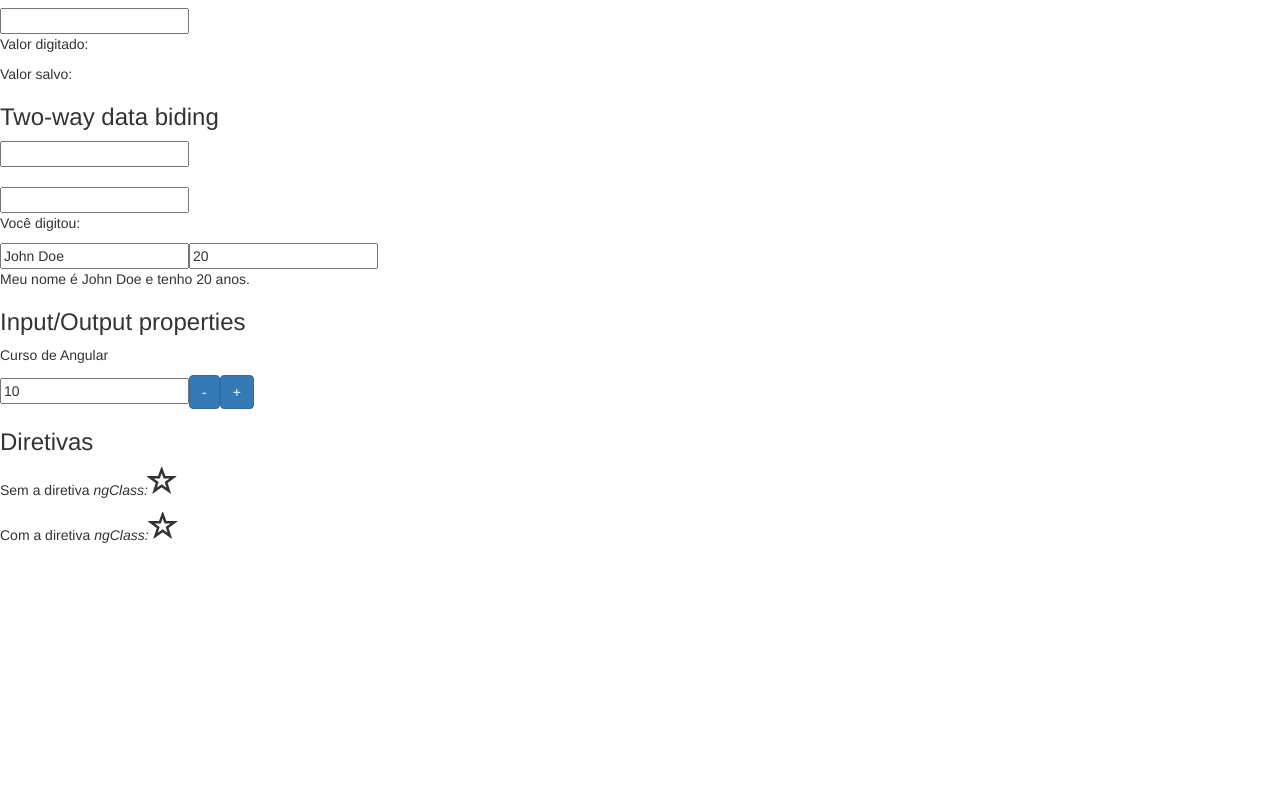
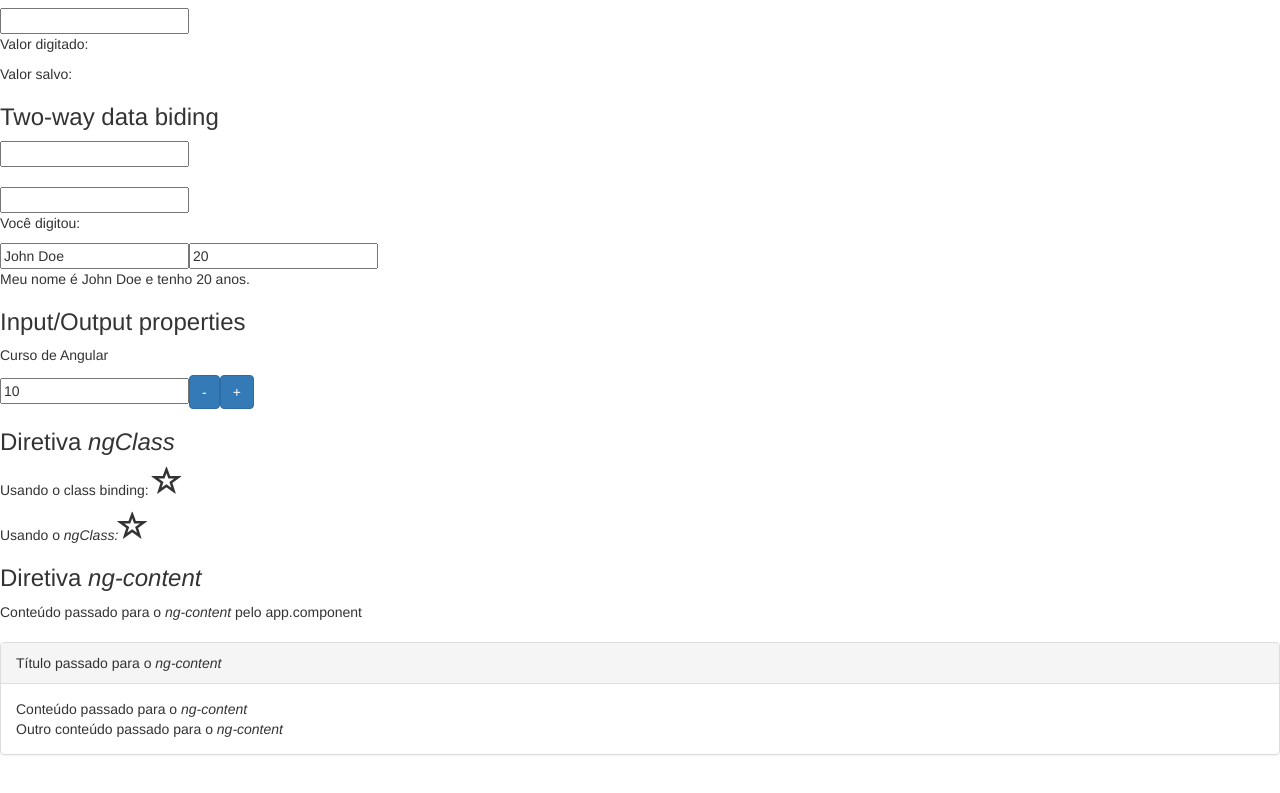
Before and after one commit to cirnediogo/angular4-lab-loiane, an Angular app: page / in a window 1280 px wide. Shown: the part 1087-1880 px from the top of the page. Before the commit the page ends 1742 px from the top, so only its background shows below. Built offline with nearby package versions, Linux system fonts and the light colour scheme.

Commit message:
Aula #32: ng-content

```diff
--- a/src/app/app.component.html
+++ b/src/app/app.component.html
@@ -10,6 +10,11 @@
 
 <app-data-biding></app-data-biding>
 
-<app-diretivas></app-diretivas>
+<app-diretivas>
+  Conteúdo passado para o <i>ng-content</i> pelo app.component
+  <div class="titulo">Título passado para o <i>ng-content</i></div>
+  <div class="corpo">Conteúdo passado para o <i>ng-content</i></div>
+  <div class="corpo">Outro conteúdo passado para o <i>ng-content</i></div>
+</app-diretivas>
 
 <br/><br/><br/><br/><br/>
--- a/src/app/diretivas/diretivas.component.html
+++ b/src/app/diretivas/diretivas.component.html
@@ -1,9 +1,9 @@
 <section>
   <article>
-    <h3>Diretivas</h3>
+    <h3>Diretiva <i>ngClass</i></h3>
 
     <p>
-      Sem a diretiva <i>ngClass:</i>
+      Usando o class binding:
       <span class="glyphicon" aria-hidden="true" style="font-size: 30px"
         [class.glyphicon-star] = "favorito"
         [class.glyphicon-star-empty] = "!favorito"
@@ -11,7 +11,7 @@
     </p>
 
     <p>
-      Com a diretiva <i>ngClass:</i>
+      Usando o <i>ngClass:</i>
       <span class="glyphicon" aria-hidden="true" style="font-size: 30px"
         [ngClass] = "{
           'glyphicon-star': favorito2,
@@ -22,3 +22,21 @@
 
   </article>
 </section>
+
+<section>
+  <article>
+    <h3>Diretiva <i>ng-content</i></h3>
+
+    <ng-content></ng-content>
+    <br/><br/>
+
+    <div class="panel panel-default">
+      <div class="panel-heading">
+        <ng-content select=".titulo"></ng-content>
+      </div>
+      <div class="panel-body">
+        <ng-content select=".corpo"></ng-content>
+      </div>
+    </div>
+  </article>
+</section>
```
